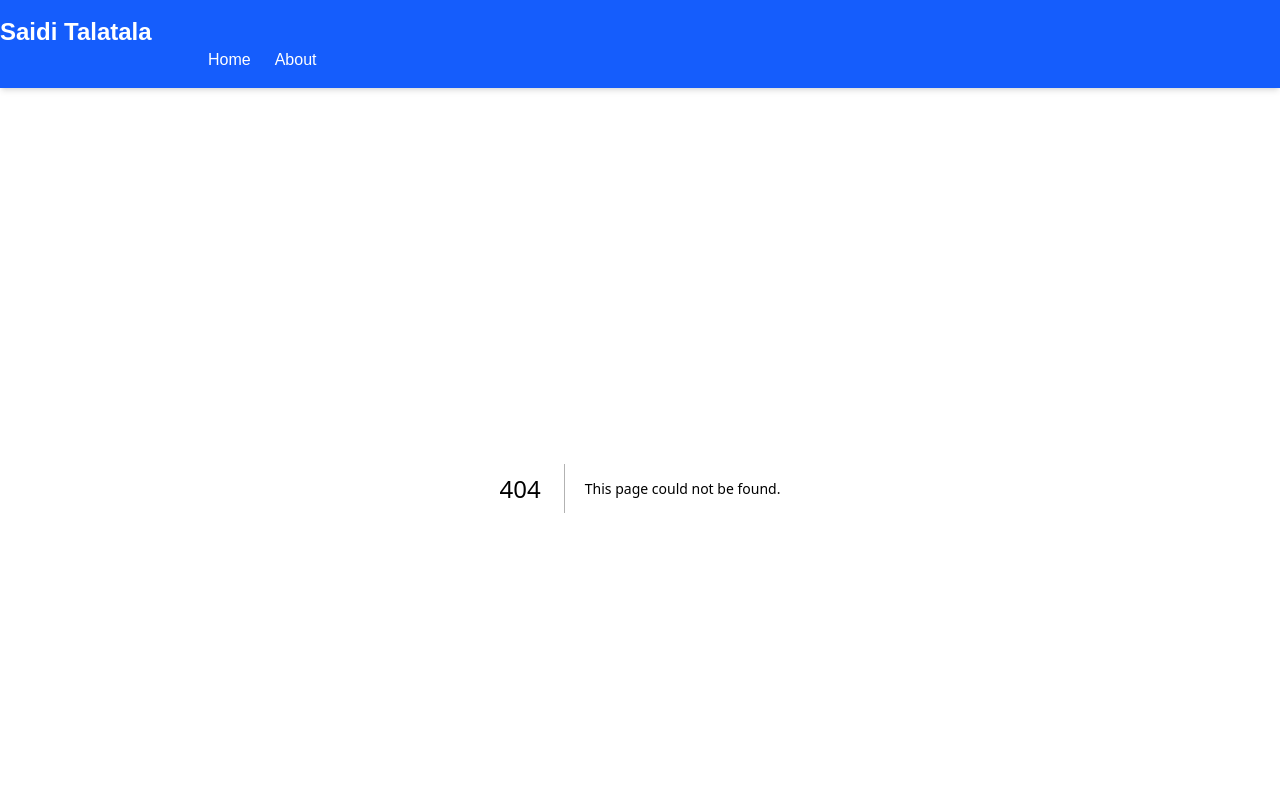
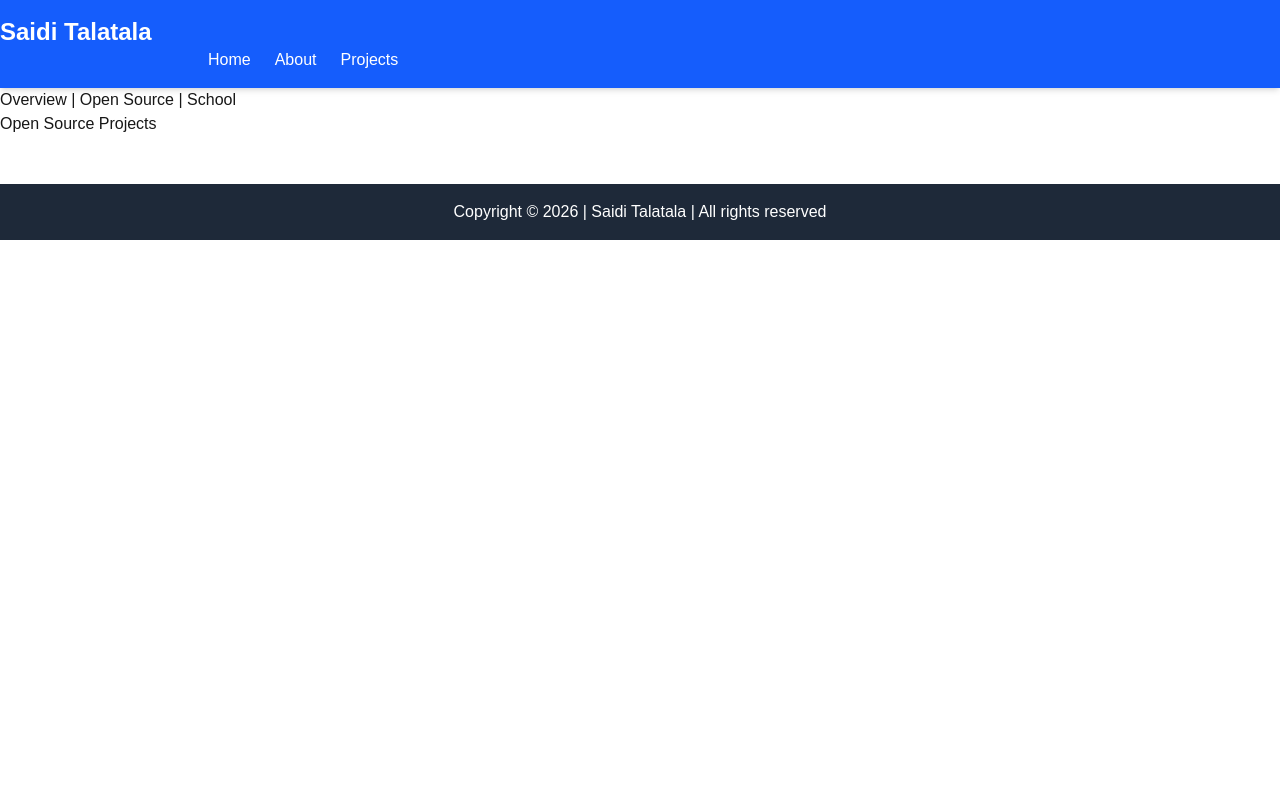
Before and after one commit to JohnTala/wdd430-portfolio, a Next.js app: page /projects/opensource in a window 1280 px wide. Before the commit this address had no page. Shown: the top 800 px of the page. Built offline with nearby package versions, Linux system fonts and the light colour scheme.

Commit message:
feat: add projects section and update header navigation

```diff
--- /dev/null
+++ b/app/projects/layout.tsx
@@ -0,0 +1,16 @@
+// app/projects/layout.tsx
+
+import Link from 'next/link';
+
+export default function ProjectsLayout({ children }: { children: React.ReactNode }) {
+  return (
+    <section>
+      <nav>
+        <Link href="/projects">Overview</Link> | {' '}
+        <Link href="/projects/opensource">Open Source</Link> | {' '}
+        <Link href="/projects/school">School</Link>
+      </nav>
+      {children}
+    </section>
+  );
+}
--- /dev/null
+++ b/app/projects/opensource/page.tsx
@@ -0,0 +1,7 @@
+export default function OpenSourcePage() {
+  return (
+    <main>
+      <h1>Open Source Projects</h1>
+    </main>
+  );
+}
--- /dev/null
+++ b/app/projects/page.tsx
@@ -0,0 +1,7 @@
+export default function ProjectsPage() {
+  return (
+    <main>
+      <h1>Projects Overview</h1>
+    </main>
+  );
+}
--- /dev/null
+++ b/app/projects/school/page.tsx
@@ -0,0 +1,7 @@
+export default function SchoolProjectsPage() {
+  return (
+    <main>
+      <h1>School Projects</h1>
+    </main>
+  );
+}
--- a/components/Header.tsx
+++ b/components/Header.tsx
@@ -8,6 +8,7 @@ export default function Header(){
                     <ul className='flex gap-6'>
                         <li><Link href="/">Home</Link></li>
                         <li><Link href="/about">About</Link></li>
+                        <li><Link href="/projects">Projects</Link></li>
                     </ul>
                 </nav>
 
```
